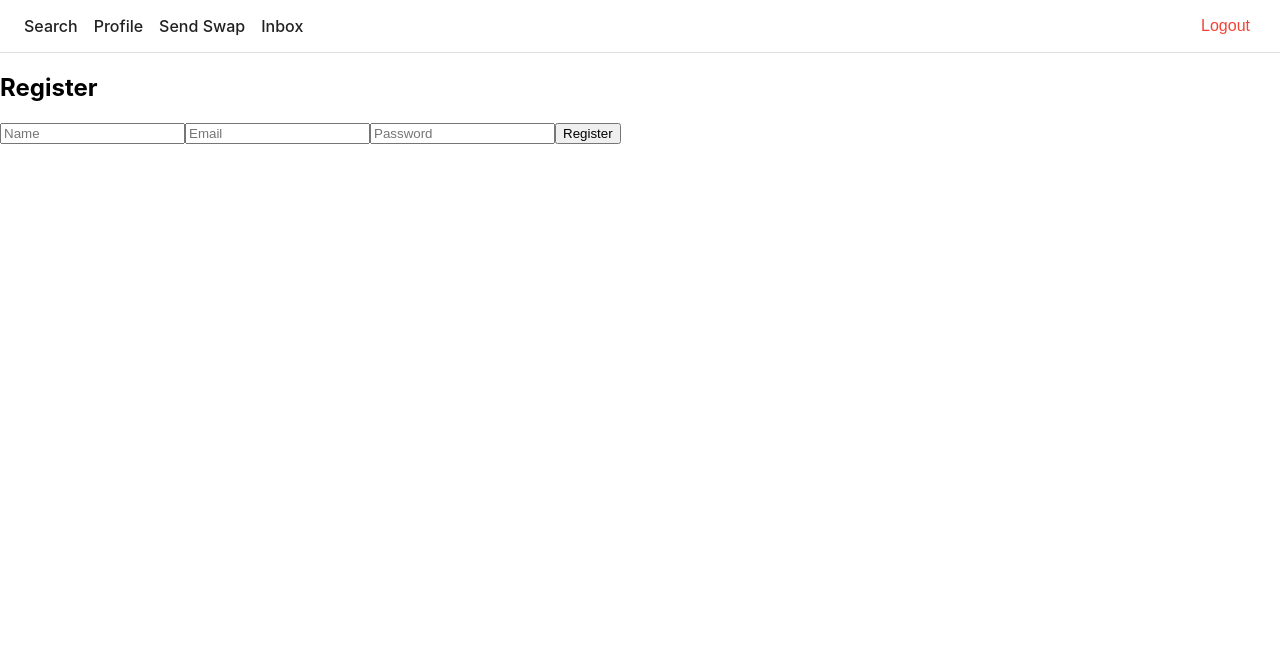
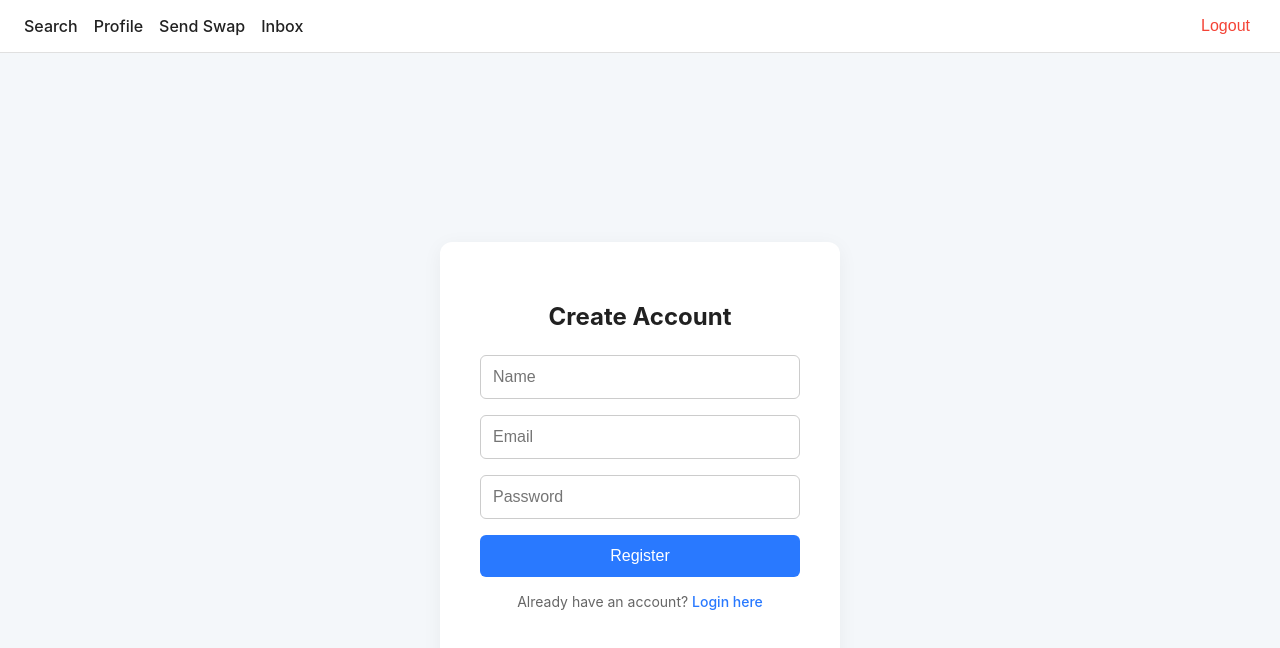
Before and after one commit to charhateom/Odoo_Hackathon_-25, a React (Create React App) app in the folder client/: page /register in a window 1280 px wide. Shown: the top 648 px of the page. Built offline with nearby package versions, Linux system fonts and the light colour scheme; no server answers.

Commit message:
Register Page

```diff
--- a/client/src/pages/RegisterPage.jsx
+++ b/client/src/pages/RegisterPage.jsx
@@ -4,9 +4,13 @@ import { useNavigate } from 'react-router-dom';
 
 const RegisterPage = () => {
   const [form, setForm] = useState({ name: '', email: '', password: '' });
+  const [error, setError] = useState('');
   const navigate = useNavigate();
 
-  const handleChange = (e) => setForm({ ...form, [e.target.name]: e.target.value });
+  const handleChange = (e) => {
+    setForm({ ...form, [e.target.name]: e.target.value });
+    setError('');
+  };
 
   const handleSubmit = async (e) => {
     e.preventDefault();
@@ -14,19 +18,115 @@ const RegisterPage = () => {
       await api.post('/users/register', form);
       navigate('/login');
     } catch (err) {
-      alert(err.response?.data?.message || 'Registration failed');
+      setError(err.response?.data?.message || 'Registration failed');
     }
   };
 
   return (
-    <form onSubmit={handleSubmit}>
-      <h2>Register</h2>
-      <input name="name" placeholder="Name" onChange={handleChange} required />
-      <input name="email" placeholder="Email" onChange={handleChange} required />
-      <input type="password" name="password" placeholder="Password" onChange={handleChange} required />
-      <button type="submit">Register</button>
-    </form>
+    <div style={styles.page}>
+      <form onSubmit={handleSubmit} style={styles.form}>
+        <h2 style={styles.title}>Create Account</h2>
+
+        <input
+          name="name"
+          placeholder="Name"
+          value={form.name}
+          onChange={handleChange}
+          required
+          style={styles.input}
+        />
+        <input
+          name="email"
+          placeholder="Email"
+          value={form.email}
+          onChange={handleChange}
+          required
+          style={styles.input}
+        />
+        <input
+          type="password"
+          name="password"
+          placeholder="Password"
+          value={form.password}
+          onChange={handleChange}
+          required
+          style={styles.input}
+        />
+
+        {error && <div style={styles.error}>{error}</div>}
+
+        <button type="submit" style={styles.button}>
+          Register
+        </button>
+
+        <p style={styles.note}>
+          Already have an account?{' '}
+          <a href="/login" style={styles.link}>Login here</a>
+        </p>
+      </form>
+    </div>
   );
 };
 
+const styles = {
+  page: {
+    backgroundColor: '#F4F7FA',
+    minHeight: '100vh',
+    display: 'flex',
+    justifyContent: 'center',
+    alignItems: 'center',
+  },
+  form: {
+    backgroundColor: '#FFFFFF',
+    padding: '40px',
+    borderRadius: '12px',
+    boxShadow: '0 4px 20px rgba(0, 0, 0, 0.05)',
+    display: 'flex',
+    flexDirection: 'column',
+    width: '320px',
+  },
+  title: {
+    color: '#212121',
+    marginBottom: '24px',
+    fontSize: '24px',
+    textAlign: 'center',
+  },
+  input: {
+    marginBottom: '16px',
+    padding: '12px',
+    fontSize: '16px',
+    borderRadius: '6px',
+    border: '1px solid #ccc',
+    outlineColor: '#2979FF',
+    color: '#212121',
+  },
+  button: {
+    padding: '12px',
+    fontSize: '16px',
+    backgroundColor: '#2979FF',
+    color: '#FFFFFF',
+    border: 'none',
+    borderRadius: '6px',
+    cursor: 'pointer',
+    transition: 'background 0.3s',
+  },
+  error: {
+    color: '#F44336',
+    fontSize: '14px',
+    marginBottom: '12px',
+    textAlign: 'center',
+  },
+  note: {
+    fontSize: '14px',
+    textAlign: 'center',
+    marginTop: '16px',
+    color: '#666',
+  },
+  link: {
+    color: '#2979FF',
+    textDecoration: 'none',
+    fontWeight: '500',
+  },
+};
+
 export default RegisterPage;
```
